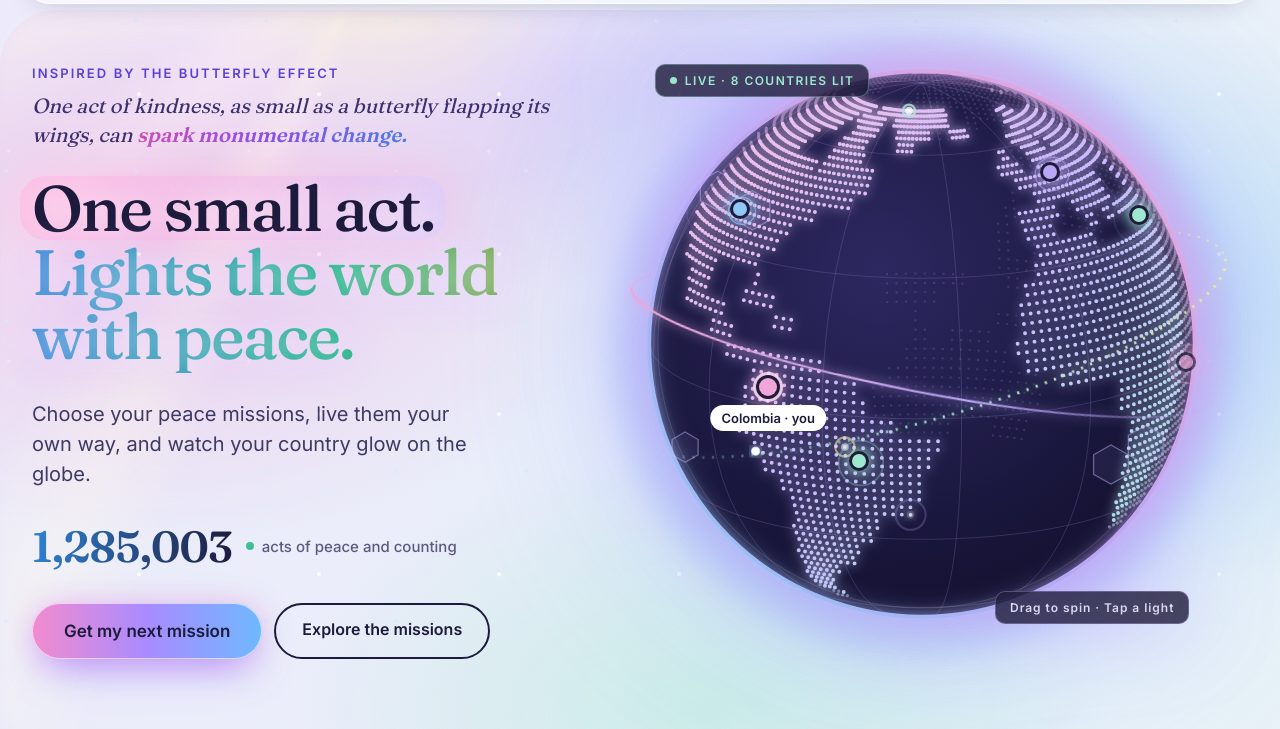
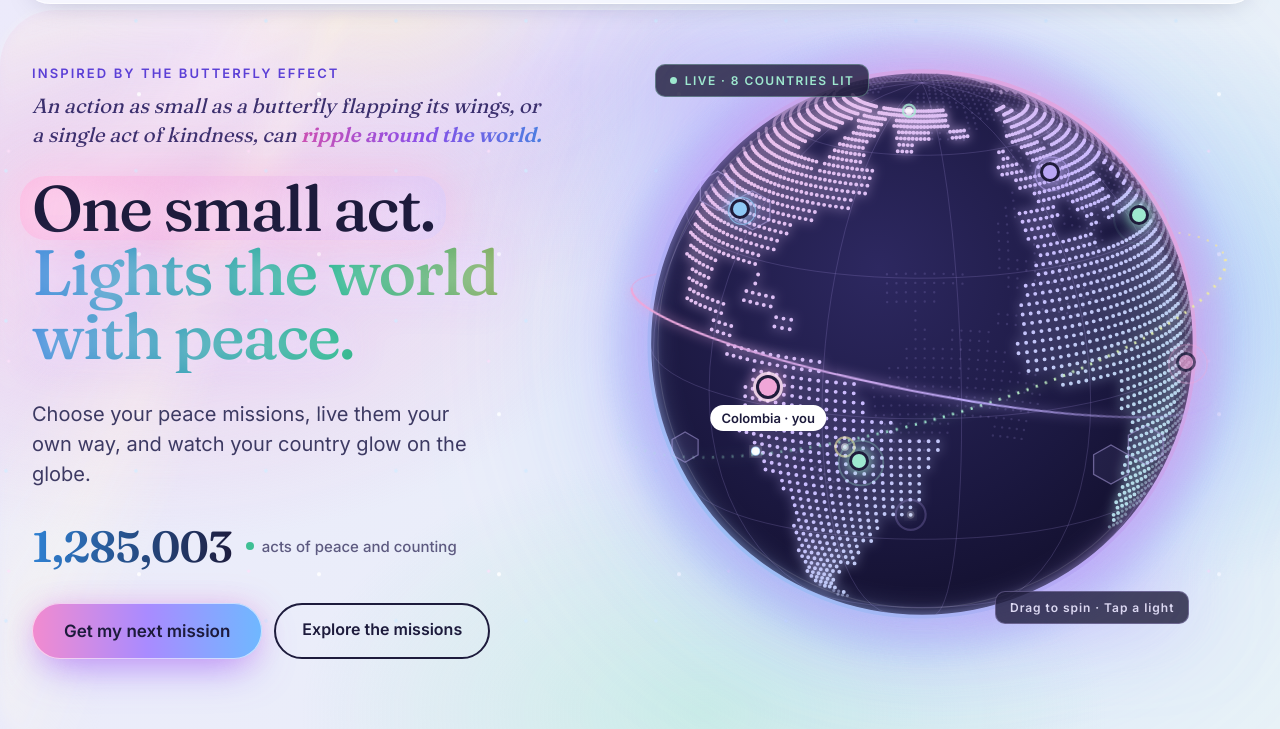
Before and after one commit to LoriRella/pop-power-of-peace, a plain HTML site: page index.html in a window 1280 px wide. Shown: the part 71-800 px from the top of the page. Drawn offline with Linux system fonts and the light colour scheme; animation ran at ten frames a second.

Commit message:
Add files via upload

```diff
--- a/index.html
+++ b/index.html
@@ -510,7 +510,7 @@
 <section id="top" style="max-width: 1280px; margin: 0 auto; padding: 8px 32px 80px; display: flex; flex-wrap: wrap; gap: 24px; align-items: center">
 <div class="hero-l">
 <p class="hero-eyebrow"><span>Inspired by the butterfly effect</span></p>
-<p class="hero-story">One act of kindness, as small as a butterfly flapping its wings, can <span class="hero-story-em">spark monumental change.</span></p>
+<p class="hero-story">An action as small as a butterfly flapping its wings, or a single act of kindness, can <span class="hero-story-em">ripple around the world.</span></p>
 <h1 class="hero-h1"><span class="hero-hl">One small act.</span><span class="hero-iri">Lights the world<br>with peace.</span></h1>
 <p class="hero-sub">Choose your peace missions, live them your own way, and watch your country glow on the globe.</p>
 <p class="hero-stat"><span class="hero-num">{{ totalStr }}</span><span class="hero-numlab"><span class="live" style="width: 8px; height: 8px; border-radius: 50%; background: #3fbf94"></span>acts of peace and counting</span></p>
```
